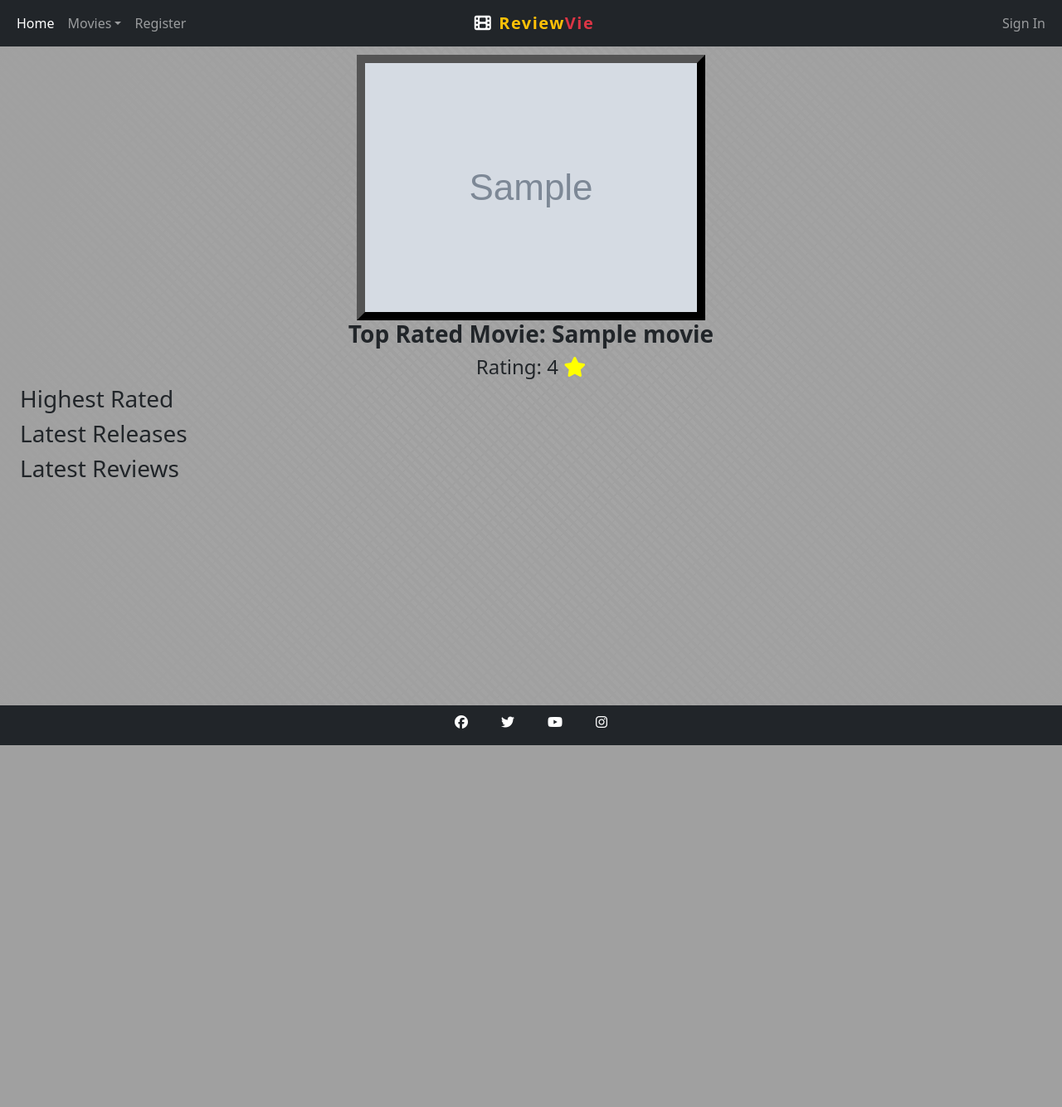
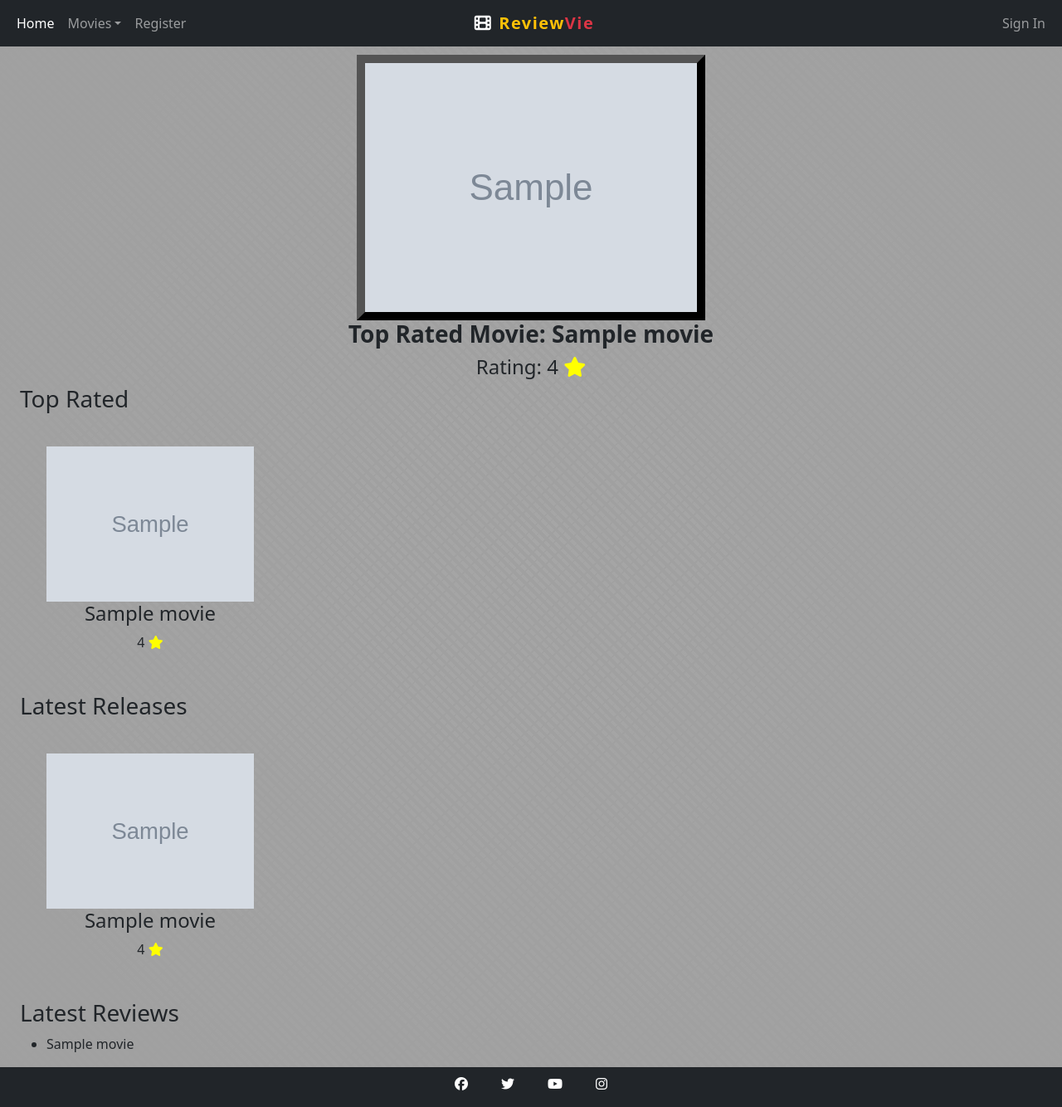
Before and after one commit to JackDay94/ReviewVie, a Django app: template home/templates/home/home.html in a window 1280 px wide. Shown: the whole page at 83% size. Before the commit the page ends 898 px from the top, so only its background shows below. Run offline with Django 3.2, Linux system fonts and the light colour scheme; the template is opened without the code that fills it: most values are stand-ins (such as "Sample title", 1, 10 or a date in 2020); grey boxes marked "Sample" are stand-in pictures; some libraries are stand-ins or nearby versions.

Commit message:
Add Movie images in card format for latest releases and top rated movies

```diff
--- a/home/templates/home/home.html
+++ b/home/templates/home/home.html
@@ -6,7 +6,7 @@
         <div class="col-12 text-center pt-3" id="top-movie">
             {% for movie in movies.top_movie %}
             <a href="#">
-            <img src="{{ movie.image.url }}" alt="Top Rated Movie" class="top-movie-img">
+                <img src="{{ movie.image.url }}" alt="Top Rated Movie" class="top-movie-img">
             </a>
             <h1 class="fs-3 fw-bold">Top Rated Movie: {{ movie.name }} </h1>
             <h2 class="fs-4">Rating: {{ movie.average_stars }} <i class="fa-solid fa-star star-rating"></i> </h2>
@@ -21,18 +21,61 @@
     </div>
     {% endif %}
     <div class="row">
-        <div class="col-12">
-            <h3>Highest Rated</h3>
+        <h3>Top Rated</h3>
+        <div class="card">
+            <div class="card-body">
+                <div class="row">
+                    {% for movie in movies.top_rated %}
+                    <div class="col-md-6 col-6 col-lg-3">
+                        <div class="card">
+                            <div class="card-body">
+                                <div class="text-center">
+                                    <a href="#">
+                                    <img src="{{ movie.image.url }}" alt="{{ move.name }}" class="movie-img">
+                                    </a>
+                                    <h4 class="text-center">{{ movie.name }}</h4>
+                                    <p class="text-center">{{ movie.average_stars }} <i class="fa-solid fa-star star-rating"></i></p>
+                                </div>
+                            </div>
+                        </div>
+                    </div>
+                    {% endfor %}
+                </div>
+            </div>
         </div>
     </div>
     <div class="row">
-        <div class="col-12">
-            <h3>Latest Releases</h3>
+        <h3>Latest Releases</h3>
+        <div class="card">
+            <div class="card-body">
+                <div class="row">
+                    {% for movie in movies.new_release %}
+                    <div class="col-sm-6 col-6 col-lg-3">
+                        <div class="card">
+                            <div class="card-body">
+                                <div class="text-center">
+                                    <a href="#">
+                                    <img src="{{ movie.image.url }}" alt="{{ move.name }}" class="movie-img">
+                                    </a>
+                                    <h4 class="text-center">{{ movie.name }}</h4>
+                                    <p class="text-center">{{ movie.average_stars }} <i class="fa-solid fa-star star-rating"></i></p>
+                                </div>
+                            </div>
+                        </div>
+                    </div>
+                    {% endfor %}
+                </div>
+            </div>
         </div>
     </div>
     <div class="row">
         <div class="col-12">
             <h3>Latest Reviews</h3>
+            {% for movie in movies.new_review %}
+            <ul>
+                <li>{{ movie.movie }}</li>
+            </ul>
+            {% endfor %}
         </div>
     </div>
 </div>
--- a/home/views.py
+++ b/home/views.py
@@ -1,13 +1,14 @@
 from django.shortcuts import render, get_object_or_404
 from django.views.generic import ListView, View
 from django.http import HttpResponse
-from movies.models import Movie
+from movies.models import Movie, Review
 
 
 class MoviesHome(ListView):
-    model = Movie
+    model = Movie, Review
     template_name = 'home/home.html'
     context_object_name = 'movies'
+    print(Review.objects.order_by('created_on'))
 
     def get_queryset(self):
         queryset = {
@@ -17,5 +18,6 @@ class MoviesHome(ListView):
                 '-average_stars')[:4],
             'new_release': Movie.objects.filter(approved=True).order_by(
                 '-release_date')[:4],
+            'new_review': Review.objects.order_by('-created_on')[:4],
         }
         return queryset
--- a/static/css/style.css
+++ b/static/css/style.css
@@ -1,4 +1,5 @@
 body {
+    font-family: 'Lato', sans-serif;
     background-color: rgba(0, 0, 0, 0.9) !important;
     background-image:
     radial-gradient(circle at center center, transparent,rgb(33,33,33)),
@@ -71,3 +72,13 @@ footer {
 .star-rating {
     color: yellow;
 }
+
+.card {
+    background: none !important;
+    border: none !important;
+}
+
+.movie-img {
+    max-height: 100%;
+    width: 100%;
+}
```
